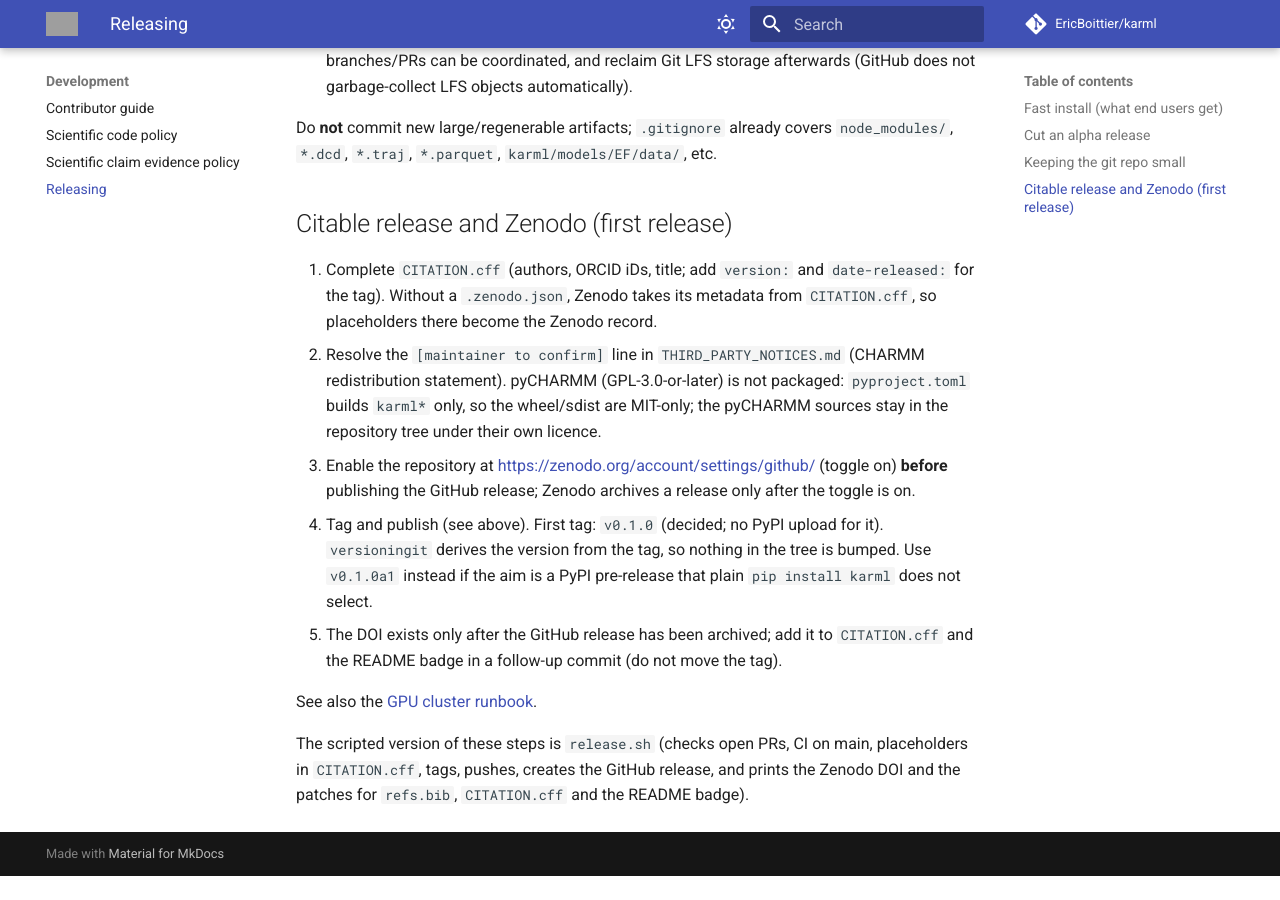
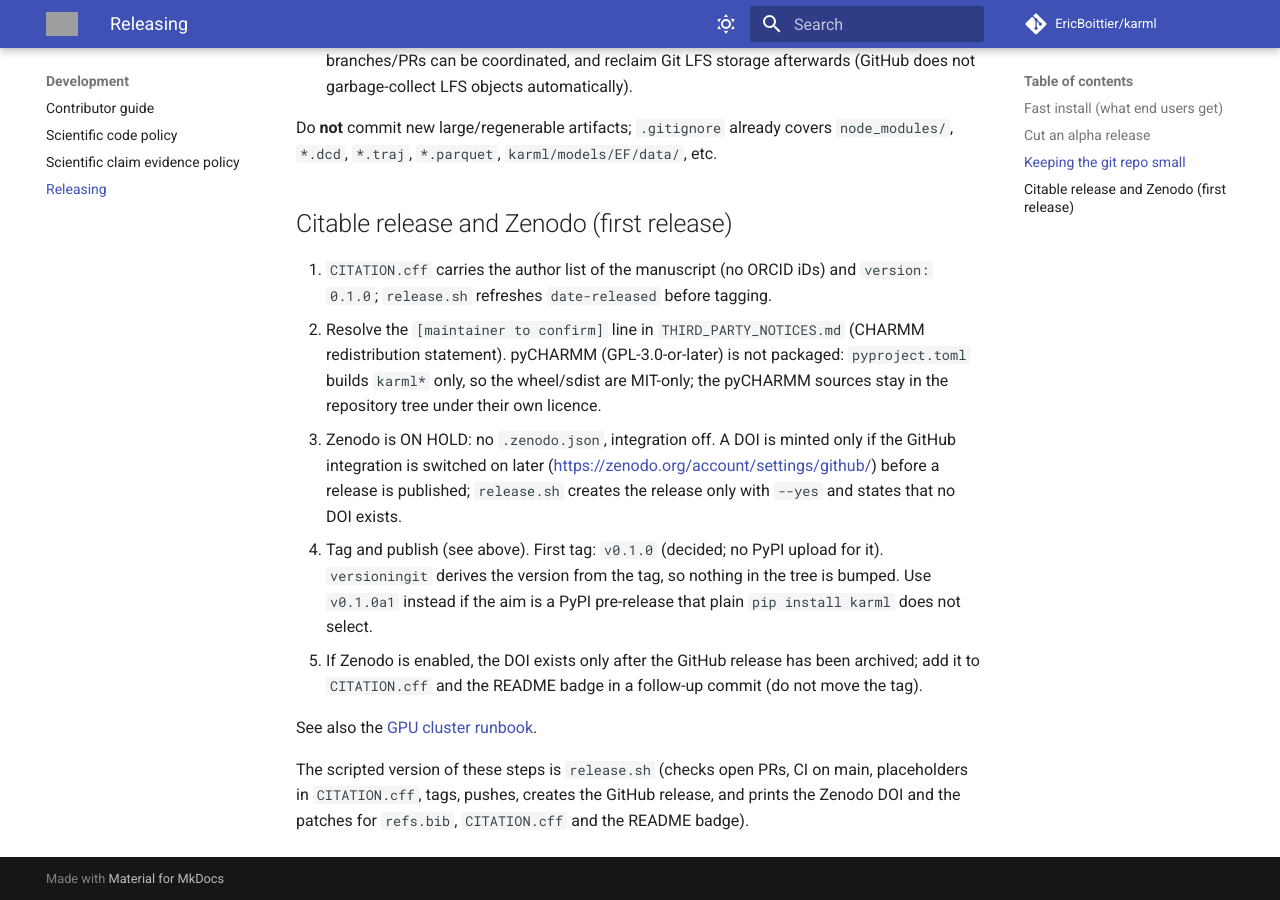
Before and after one commit to EricBoittier/karml, an MkDocs documentation site: the page built from docs/releasing.md, in a window 1280 px wide and 900 px high, scrolled down 1305 px. Built offline with MkDocs 1.6.1 and Material for MkDocs 9.7.7, drawn with Linux system fonts in a browser that asks for light colours; comment, search, counter and statistics services are not loaded; before the commit the page ends 2181 px from its top, so only the background shows below that; grey boxes are pictures that could not be loaded.

Commit message:
release prep: CITATION.cff with the manuscript author list, Zenodo on hold
Co-Authored-By: Claude Sonnet 5.5 <noreply@anthropic.com>

```diff
--- a/docs/releasing.md
+++ b/docs/releasing.md
@@ -53,16 +53,13 @@ Do **not** commit new large/regenerable artifacts; `.gitignore` already covers
 
 ## Citable release and Zenodo (first release)
 
-1. Complete `CITATION.cff` (authors, ORCID iDs, title; add `version:` and `date-released:` for the tag). Without a
-   `.zenodo.json`, Zenodo takes its metadata from `CITATION.cff`, so placeholders there become the Zenodo record.
+1. `CITATION.cff` carries the author list of the manuscript (no ORCID iDs) and `version: 0.1.0`; `release.sh` refreshes `date-released` before tagging.
 2. Resolve the `[maintainer to confirm]` line in `THIRD_PARTY_NOTICES.md` (CHARMM redistribution statement). pyCHARMM (GPL-3.0-or-later) is not packaged: `pyproject.toml` builds `karml*` only, so the wheel/sdist are MIT-only; the pyCHARMM sources stay in the repository tree under their own licence.
-3. Enable the repository at <https://zenodo.org/account/settings/github/> (toggle on) **before** publishing the GitHub
-   release; Zenodo archives a release only after the toggle is on.
+3. Zenodo is ON HOLD: no `.zenodo.json`, integration off. A DOI is minted only if the GitHub integration is switched on later (<https://zenodo.org/account/settings/github/>) before a release is published; `release.sh` creates the release only with `--yes` and states that no DOI exists.
 4. Tag and publish (see above). First tag: `v0.1.0` (decided; no PyPI upload for it). `versioningit` derives the version from the
    tag, so nothing in the tree is bumped. Use `v0.1.0a1` instead if the aim is a PyPI pre-release that plain
    `pip install karml` does not select.
-5. The DOI exists only after the GitHub release has been archived; add it to `CITATION.cff` and the README badge in a
-   follow-up commit (do not move the tag).
+5. If Zenodo is enabled, the DOI exists only after the GitHub release has been archived; add it to `CITATION.cff` and the README badge in a follow-up commit (do not move the tag).
 
 See also the [GPU cluster runbook](gpu-cluster-runbook.md).
 
```
Also changed, not shown: 1 other file.
